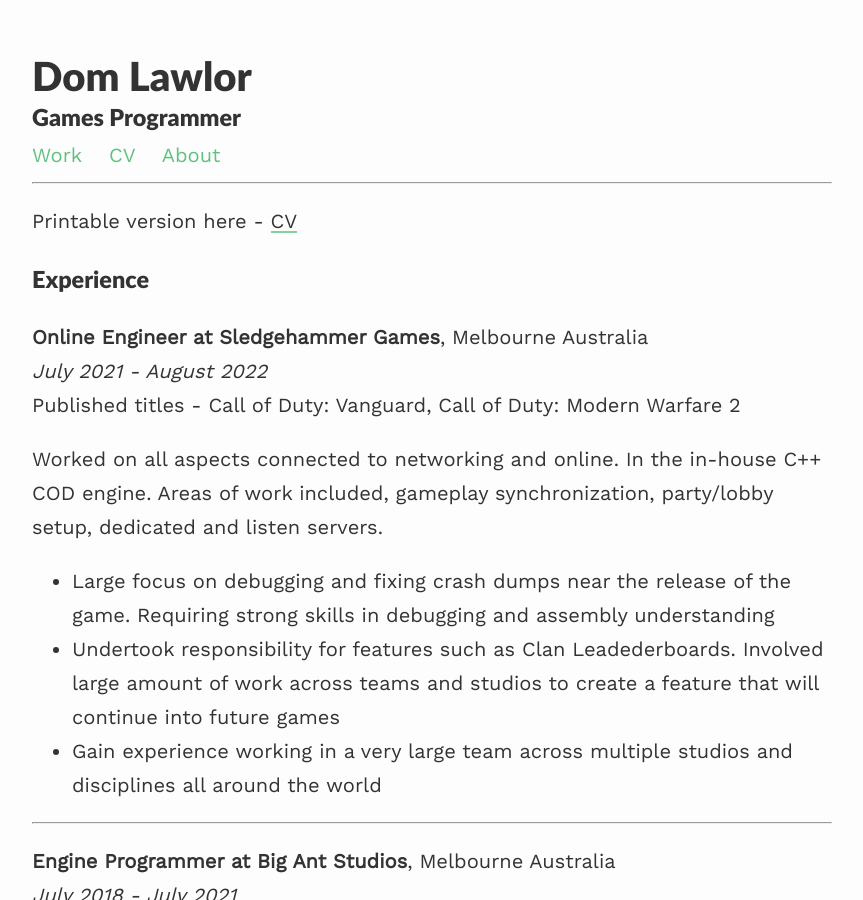
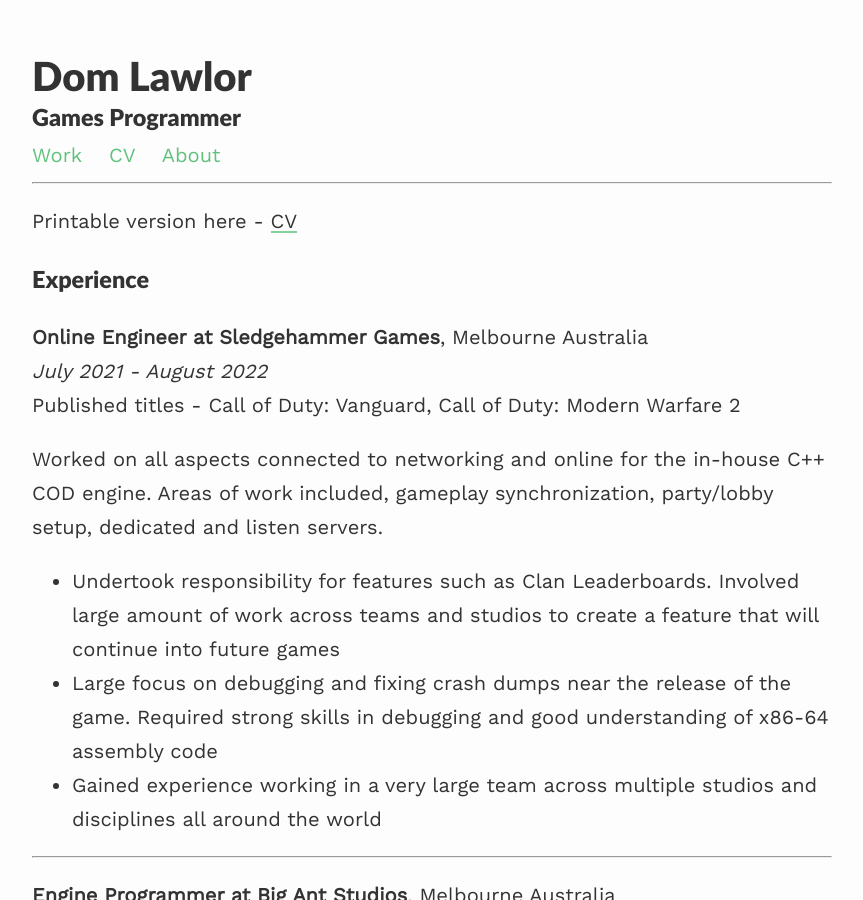
Before and after one commit to domlawlor/domlawlor.com, a Jekyll site: the page built from cv.md, in a window 1280 px wide and 900 px high. Shown: the whole window, without its empty margins (208-1071 px from the left). Built offline with Jekyll 4.4.1, drawn with Linux system fonts in a browser that asks for light colours; nearby versions of some CDN libraries.

Commit message:
fixing some errors in cv

```diff
--- a/cv.md
+++ b/cv.md
@@ -11,10 +11,10 @@
 *July 2021 - August 2022*
 Published titles - Call of Duty: Vanguard, Call of Duty: Modern Warfare 2
 
-Worked on all aspects connected to networking and online. In the in-house C++ COD engine. Areas of work included, gameplay synchronization, party/lobby setup, dedicated and listen servers.
-  * Large focus on debugging and fixing crash dumps near the release of the game. Requiring strong skills in debugging and assembly understanding
-  * Undertook responsibility for features such as Clan Leadederboards. Involved large amount of work across teams and studios to create a feature that will continue into future games
-  * Gain experience working in a very large team across multiple studios and disciplines all around the world
+Worked on all aspects connected to networking and online for the in-house C++ COD engine. Areas of work included, gameplay synchronization, party/lobby setup, dedicated and listen servers.
+  * Undertook responsibility for features such as Clan Leaderboards. Involved large amount of work across teams and studios to create a feature that will continue into future games
+  * Large focus on debugging and fixing crash dumps near the release of the game. Required strong skills in debugging and good understanding of x86-64 assembly code
+  * Gained experience working in a very large team across multiple studios and disciplines all around the world
 
 ---
 
```
Also changed, not shown: 1 other file.
